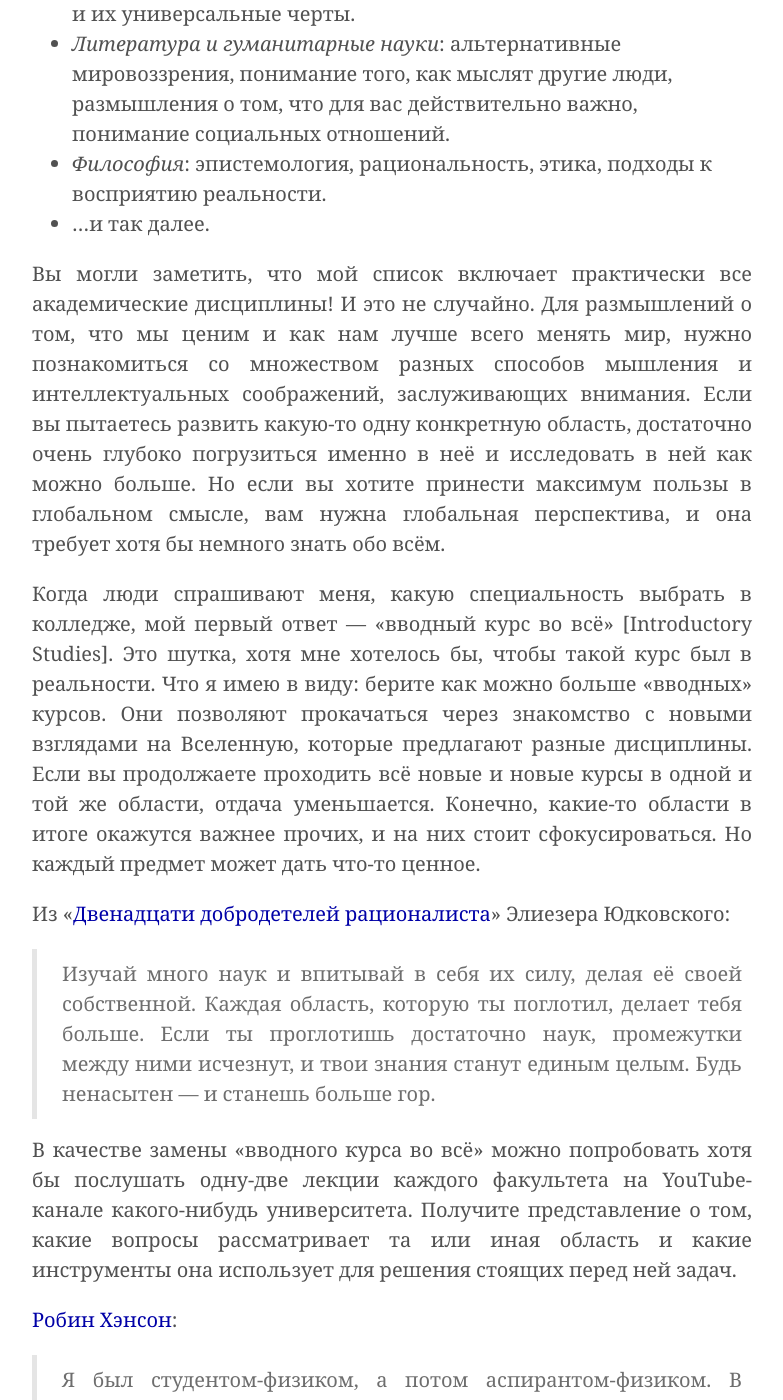
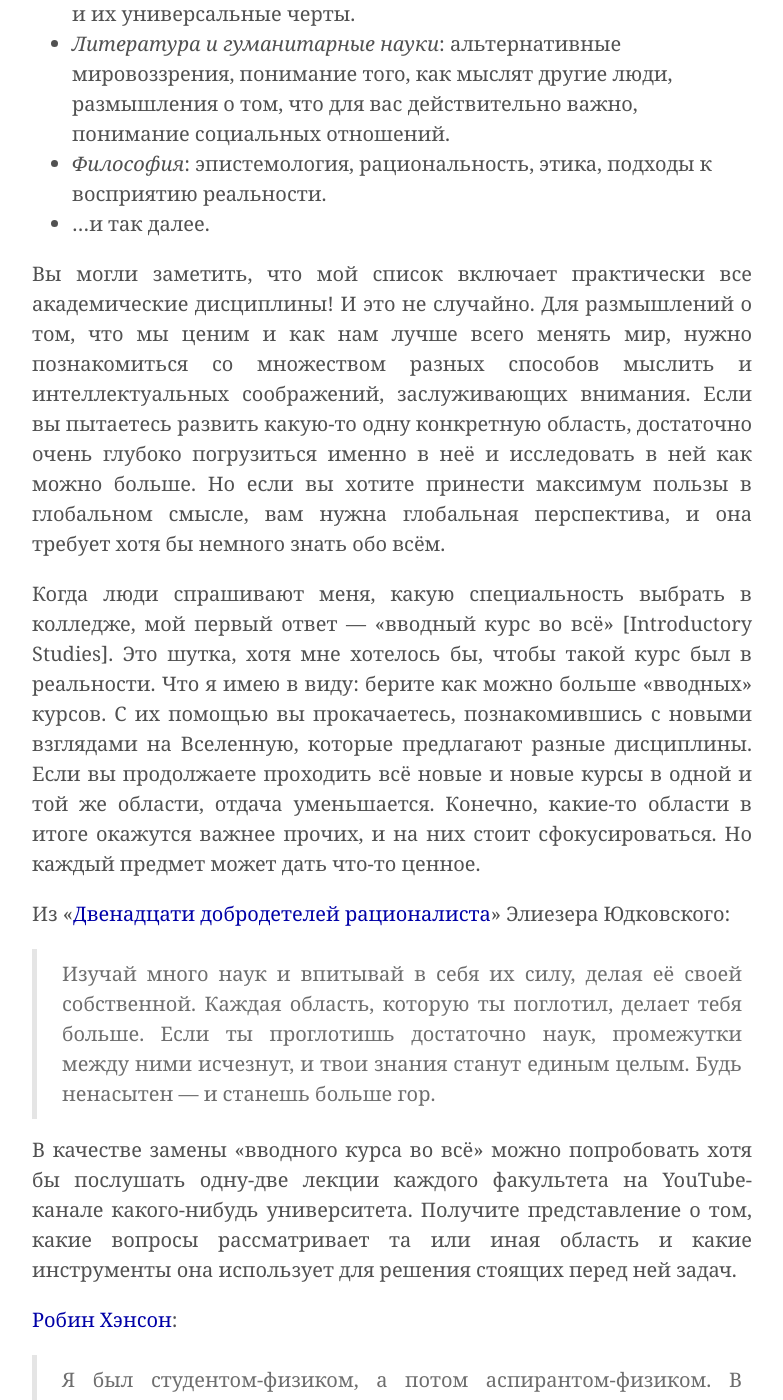
Before and after one commit to ReducingSuffering/reducingsuffering.github.io, a Jekyll site: the page built from _articles/brian-tomasik-9.md, in a window 1280 px wide and 1400 px high, scrolled down 2428 px. Shown: the whole window, without its empty margins (248-1031 px from the left). Built offline with Jekyll 4.4.1, drawn with Linux system fonts in a browser that asks for light colours.

Commit message:
Update brian-tomasik-9.md

```diff
--- a/_articles/brian-tomasik-9.md
+++ b/_articles/brian-tomasik-9.md
@@ -41,9 +41,9 @@ preview: assets/images/previews/EkmkLe8cbPkQhz1FphrP--0--Sek0W-.jpg
 - _Философия_: эпистемология, рациональность, этика, подходы к восприятию реальности.
 - ...и так далее.
 
-Вы могли заметить, что мой список включает практически все академические дисциплины! И это не случайно. Для размышлений о том, что мы ценим и как нам лучше всего менять мир, нужно познакомиться со множеством разных способов мышления и интеллектуальных соображений, заслуживающих внимания. Если вы пытаетесь развить какую-то одну конкретную область, достаточно очень глубоко погрузиться именно в неё и исследовать в ней как можно больше. Но если вы хотите принести максимум пользы в глобальном смысле, вам нужна глобальная перспектива, и она требует хотя бы немного знать обо всём.
+Вы могли заметить, что мой список включает практически все академические дисциплины! И это не случайно. Для размышлений о том, что мы ценим и как нам лучше всего менять мир, нужно познакомиться со множеством разных способов мыслить и интеллектуальных соображений, заслуживающих внимания. Если вы пытаетесь развить какую-то одну конкретную область, достаточно очень глубоко погрузиться именно в неё и исследовать в ней как можно больше. Но если вы хотите принести максимум пользы в глобальном смысле, вам нужна глобальная перспектива, и она требует хотя бы немного знать обо всём.
 
-Когда люди спрашивают меня, какую специальность выбрать в колледже, мой первый ответ — «вводный курс во всё» \[Introductory Studies\]. Это шутка, хотя мне хотелось бы, чтобы такой курс был в реальности. Что я имею в виду: берите как можно больше «вводных» курсов. Они позволяют прокачаться через знакомство с новыми взглядами на Вселенную, которые предлагают разные дисциплины. Если вы продолжаете проходить всё новые и новые курсы в одной и той же области, отдача уменьшается. Конечно, какие-то области в итоге окажутся важнее прочих, и на них стоит сфокусироваться. Но каждый предмет может дать что-то ценное.
+Когда люди спрашивают меня, какую специальность выбрать в колледже, мой первый ответ — «вводный курс во всё» \[Introductory Studies\]. Это шутка, хотя мне хотелось бы, чтобы такой курс был в реальности. Что я имею в виду: берите как можно больше «вводных» курсов. С их помощью вы прокачаетесь, познакомившись с новыми взглядами на Вселенную, которые предлагают разные дисциплины. Если вы продолжаете проходить всё новые и новые курсы в одной и той же области, отдача уменьшается. Конечно, какие-то области в итоге окажутся важнее прочих, и на них стоит сфокусироваться. Но каждый предмет может дать что-то ценное.
 
 Из «[Двенадцати добродетелей рационалиста](https://lesswrong.ru/w/%D0%94%D0%B2%D0%B5%D0%BD%D0%B0%D0%B4%D1%86%D0%B0%D1%82%D1%8C_%D0%B4%D0%BE%D0%B1%D1%80%D0%BE%D0%B4%D0%B5%D1%82%D0%B5%D0%BB%D0%B5%D0%B9_%D1%80%D0%B0%D1%86%D0%B8%D0%BE%D0%BD%D0%B0%D0%BB%D0%B8%D1%81%D1%82%D0%B0)» Элиезера Юдковского:
 
```
